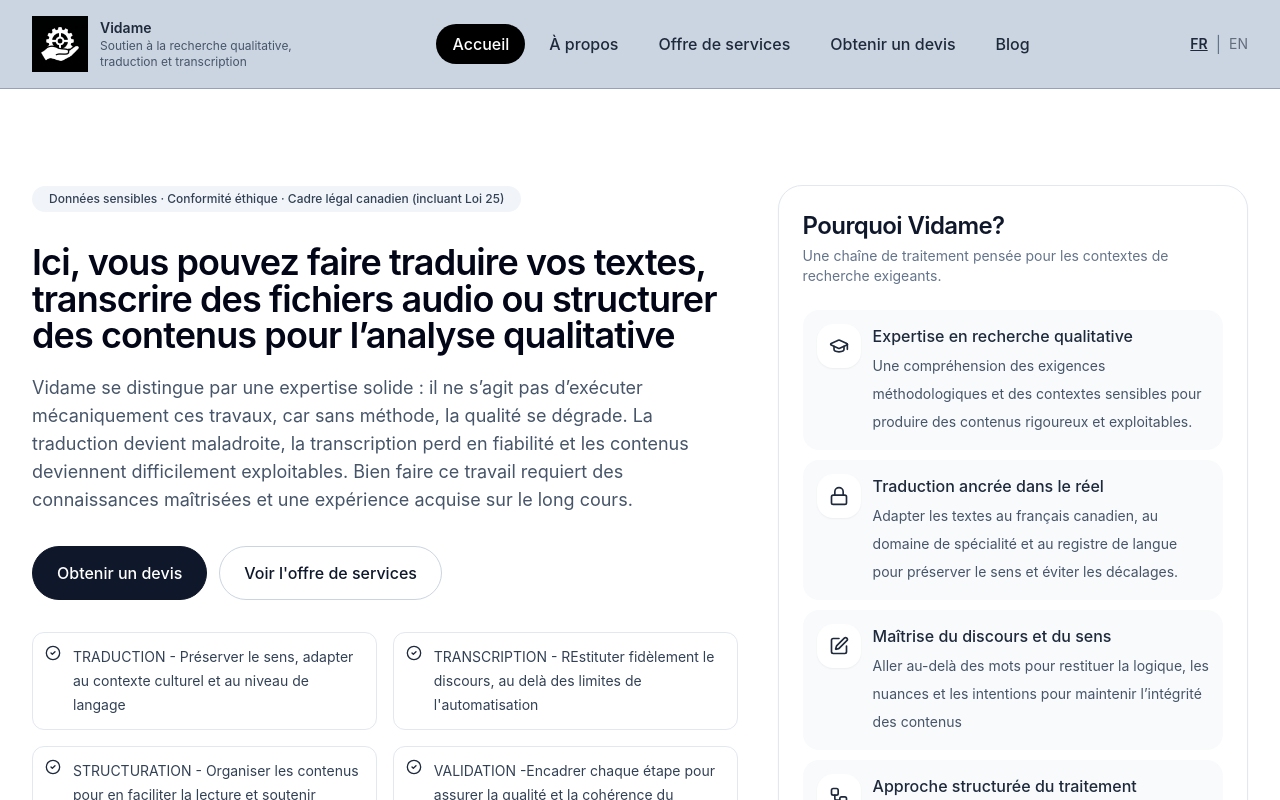
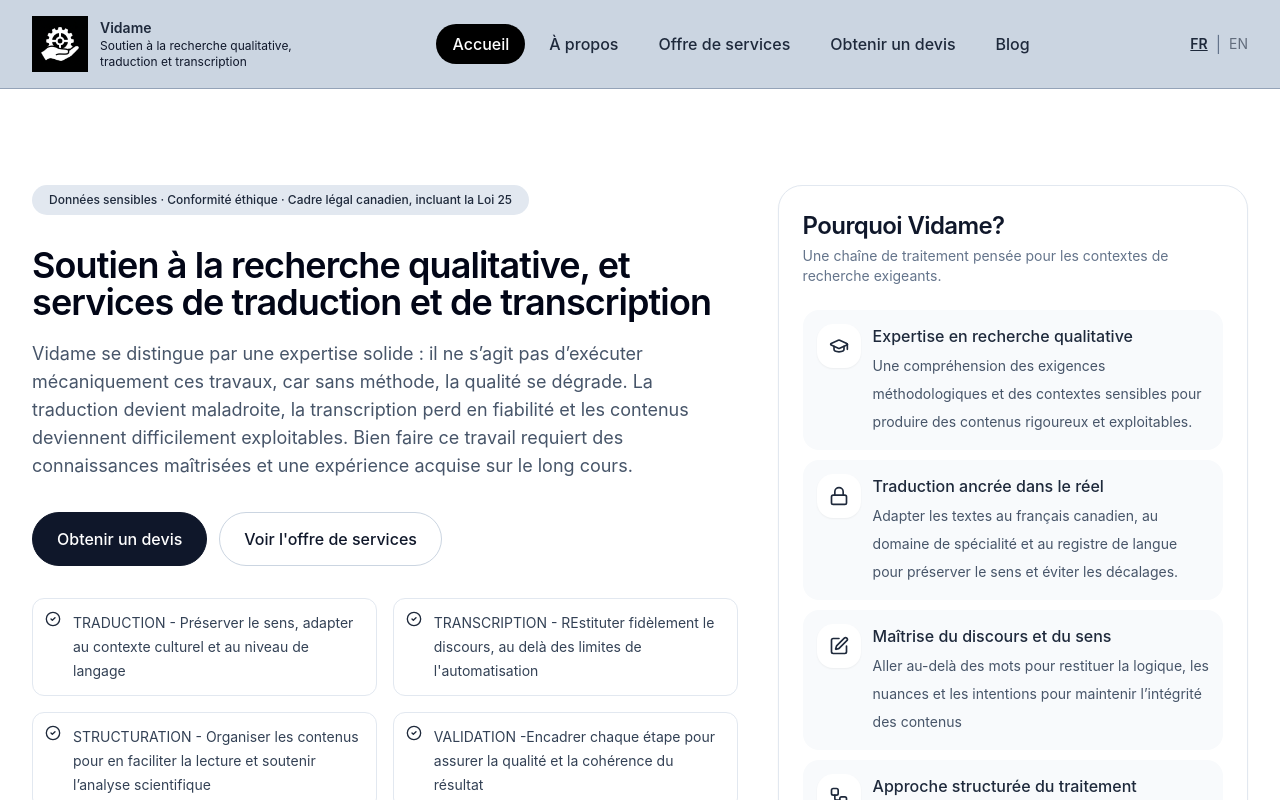
Before and after one commit to momopro21/vidame-recherche, a React (Vite) app: page / in a window 1280 px wide. Shown: the top 800 px of the page. Built offline with nearby package versions, Linux system fonts and the light colour scheme; the HTML template or start-up script is replaced by a standard one.

Commit message:
Update App.tsx

```diff
--- a/src/App.tsx
+++ b/src/App.tsx
@@ -196,7 +196,7 @@ function Shell({
                   <img src="/vidame_favicon_blanc_noir_192x192.png" alt="Vidame" style={{ height: "56px" }} />
                   <div className="leading-tight">
                     <div className="text-sm font-semibold">Vidame</div>
-                    <div className="text-xs text-slate-600 leading-snug">
+                    <div className="text-xs text-slate-900 leading-snug">
                       <span>Soutien à la recherche qualitative,</span>
                       <br />
                       <span>traduction et transcription</span>
@@ -347,11 +347,13 @@ function Shell({
           {/* ===== VIDAME_REPERE_HERO_ACCUEIL ===== */}
           <section className="mx-auto grid max-w-7xl gap-10 px-4 py-16 md:grid-cols-[1.2fr_0.8fr] md:px-8 md:py-24">
             <div className="space-y-8">
-              <Badge className="rounded-full bg-slate-100 px-4 py-1 text-slate-700 hover:bg-slate-100">Données sensibles · Conformité éthique · Cadre légal canadien (incluant Loi 25)</Badge>
-              <div className="space-y-5">
+              <Badge className="rounded-full bg-slate-200 px-4 py-1.5 text-slate-800 hover:bg-slate-200">
+               Données sensibles · Conformité éthique · Cadre légal canadien, incluant la Loi 25
+                </Badge>
+               <div className="space-y-5">
                 {/* ===== VIDAME_REPERE_TITRE_PRINCIPAL_ACCUEIL ===== */}
                 <h1 className="max-w-3xl text-4xl font-semibold tracking-tight text-slate-950 md:text-4xl md:leading-[1.02]">
-                  Ici, vous pouvez faire traduire vos textes, transcrire des fichiers audio ou structurer des contenus pour l’analyse qualitative
+                  Soutien à la recherche qualitative, et services de traduction et de transcription
                 </h1>
                 <p className="max-w-2xl text-base leading-7 text-slate-600 md:text-lg">
                  Vidame se distingue par une expertise solide : il ne s’agit pas d’exécuter mécaniquement ces travaux, car sans méthode, la qualité se dégrade. La traduction devient maladroite, la transcription perd en fiabilité et les contenus deviennent difficilement exploitables. Bien faire ce travail requiert des connaissances maîtrisées et une expérience acquise sur le long cours.
```
